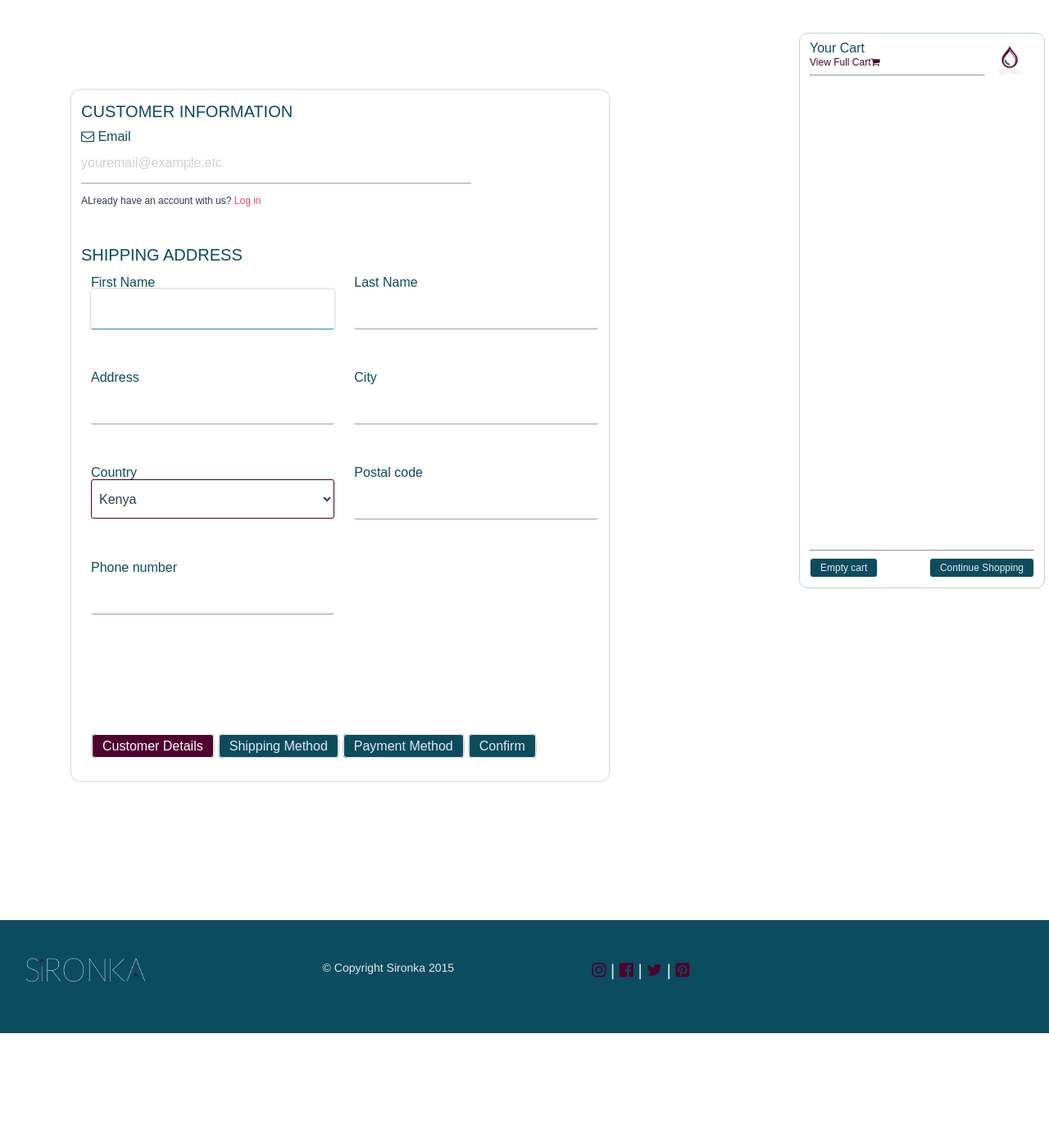
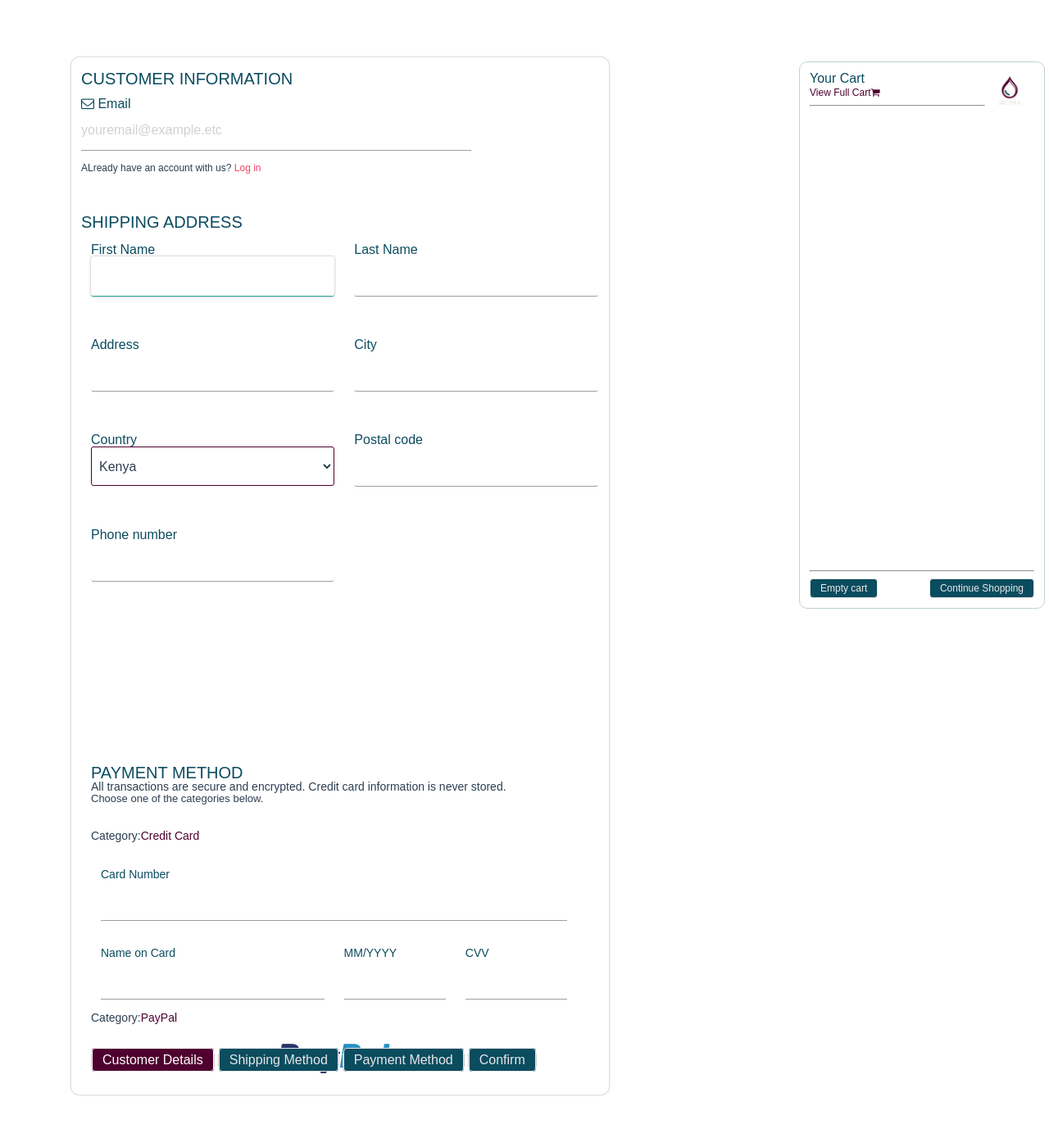
Before and after one commit to Petermuturi/sironka, a website: page public/shop/ship.html in a window 1280 px wide. Shown: the part 480-1869 px from the top of the page at 82% size. Before the commit the page ends 1741 px from the top, so only its background shows below. Drawn offline with nearby package versions, Linux system fonts and the light colour scheme; a script that the page names is missing.

Commit message:
finished credit card

```diff
--- a/public/shop/ship.html
+++ b/public/shop/ship.html
@@ -34,9 +34,6 @@
     .simpleCart_items{
       overflow-y:auto;
       overflow-x:hidden;
-      height:324px;
-      width:243px;
-      margin-bottom:20px;
     }
     .itemContainer{
       clear:both;
@@ -102,7 +99,7 @@
      </div>
 </div>
 <!-- end of first container -->
-<div class="row" style="padding-top:40px;">
+<div class="row">
 	<div id="content">
 			<div class="col s7">
 			 <div id="wrapper">
@@ -343,17 +340,43 @@
       <label for="pick">Pickup from the Sironka office(Nairobi, Kenya)</label>
     </p>
     <p>
-      <input name="ship" onclick="simpleCart.add('Shipping=90');return false;" value="$35.00" type="radio" id="ship" />
+      <input name="ship" onclick="simpleCart.add('name=tax', 'price=35.00');return false;" value="$35.00" type="radio" id="ship" />
       <label for="ship">Deliver from Nairobi City.</label>
     </p>
     </div>
 </fieldset>
 <fieldset class="step">
-    <div class="col s12" style="padding-top:50px;">
+<div class="col s12">
+    <div class="col s6" style="padding-top:40px;">
         <h2 class="bl" style="font-size:20px;font-weight:100;">PAYMENT METHOD</h2>
         <p style="font-size:14px;">All transactions are secure and encrypted. Credit card information is never stored.</p>
+        <p style="font-size:13px;padding-top:1px;">Choose one of the categories below.</p>
+    <p style="color:white;">.</p>
+    <p style="color:white;">.</p>
+      <p style="font-size:14px;">Category:<span style="color: #4F002F;">Credit Card</span></p>
+      <br/>
+      <div class="input-field col s12">
+         <a style="color: #0B4C5F; font-size:14px;">Card Number</a>
+      <input AUTOCOMPLETE=OFF id="cardno"  style="color:#4F002F" type="email" name="email" class="validate">
       </div>
-
+        <div class="input-field col s6">
+              <a style="color: #0B4C5F; font-size:14px;">Name on Card</a>
+      <input AUTOCOMPLETE=OFF id="cardnm"  style="color:#4F002F" type="email" name="email" class="validate">
+        </div>
+        <div class="input-field col s3">
+                   <a style="color: #0B4C5F; font-size:14px;">MM/YYYY</a>
+      <input AUTOCOMPLETE=OFF id="my"  style="color:#4F002F" type="email" name="email" class="validate">
+        </div>
+        <div class="input-field col s3">
+                   <a style="color: #0B4C5F; font-size:14px;">CVV</a>
+      <input AUTOCOMPLETE=OFF id="cvv"  style="color:#4F002F" type="email" name="email" class="validate">
+    </div>
+    <br/>
+     <p style="font-size:14px;">Category:<span style="color: #4F002F;">PayPal</span></p>
+      <br/>
+      <p style="text-align:center;"><img src="../img/ppl.png"></p>
+  </div>
+  </div>
 </fieldset>
 </form>
     </div>
@@ -376,10 +399,8 @@
                 </div>
 </div>
 </div>
-<div class="col s1" style="color:white;">.</div>
-
 <!--/ Catalog-->
-			<div id="sidebar" class="crt col s4" style="padding-bottom:12px;padding-top:10px;border-radius:10px;">
+			<div id="sidebar" class="crt" style="padding-bottom:12px; margin-top:5px; margin-left:-50px; padding-top:12px;border-radius:10px;">
                  <img src="../img/logo2.png" height="50px" width="60px;" style="float:right;">
 				<h2 class="bl" style="font-weight:300;">Your Cart</h2>
 				<a href="myCart.html" style="color: #4F002F; font-size:12px;" class="full">View Full Cart<i class="fa fa-shopping-cart"></i></a>
```
Also changed, not shown: public/img/ppl.png (added).
